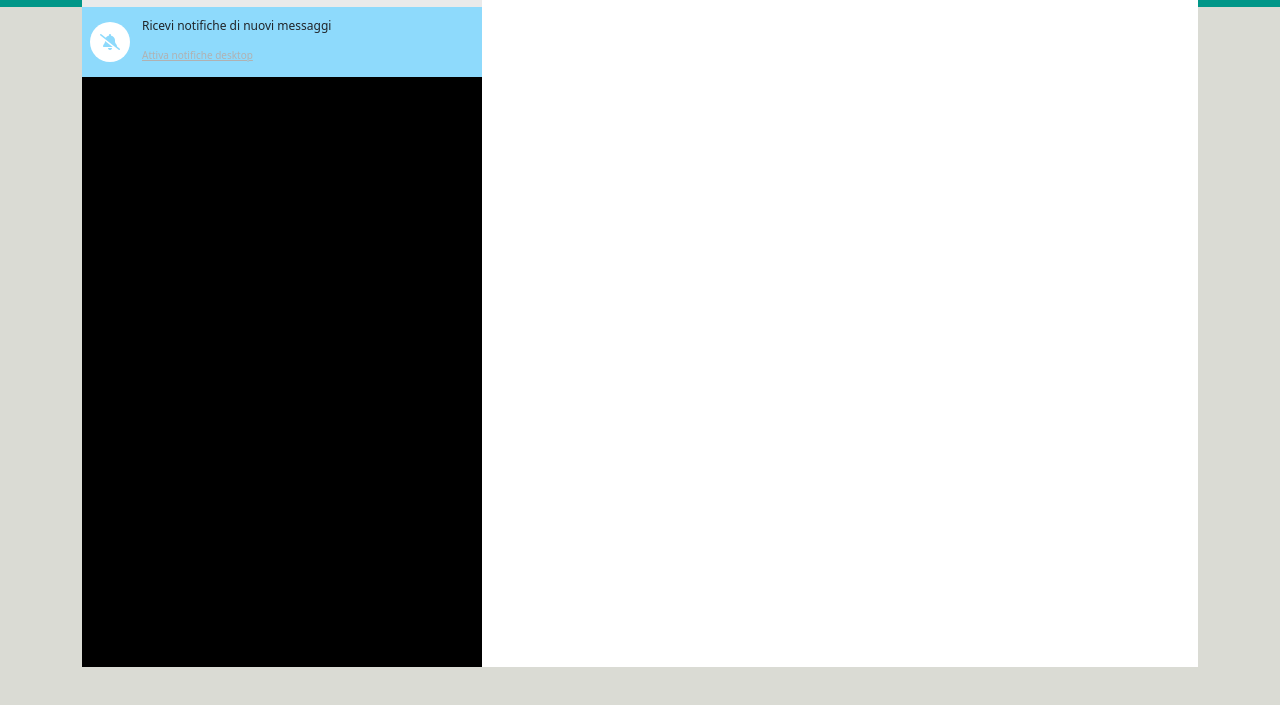
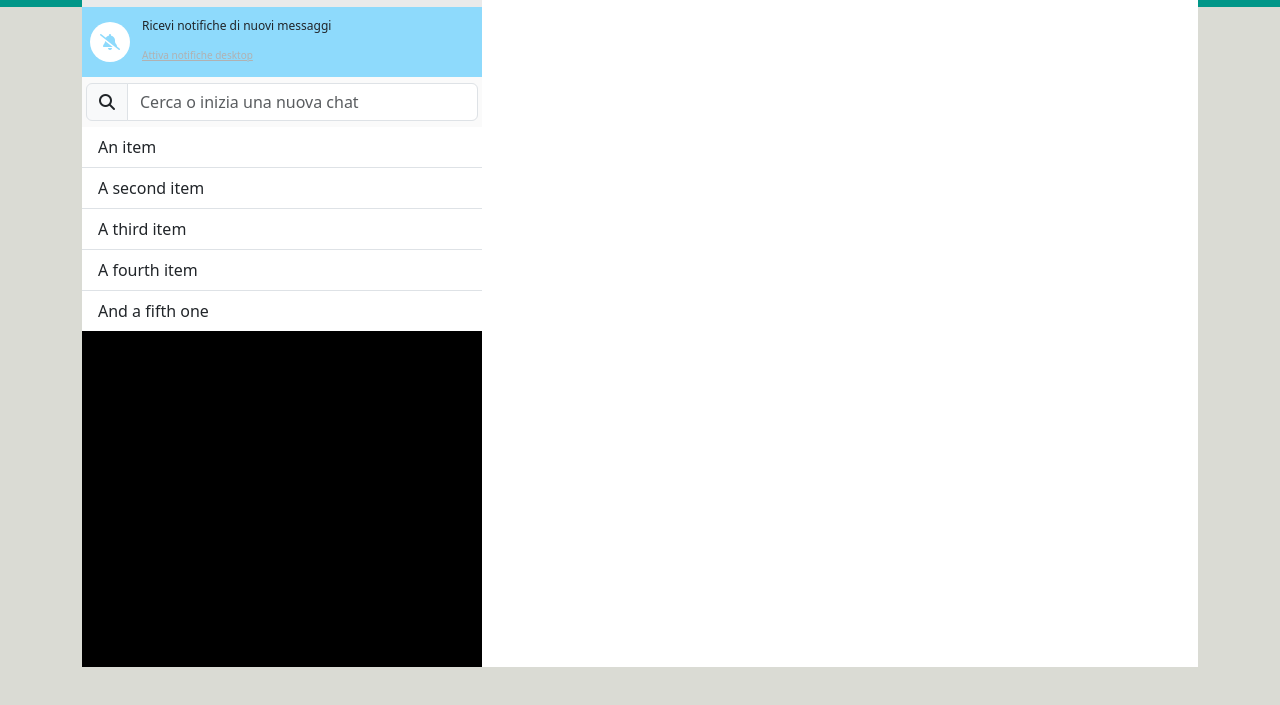
Before and after one commit to GLCVLL/vue-boolzapp, a plain HTML site: page index.html in a window 1280 px wide. Shown: the part 93-798 px from the top of the page. Drawn offline with nearby package versions, Linux system fonts and the light colour scheme.

Commit message:
added search bar

```diff
--- a/css/style.css
+++ b/css/style.css
@@ -62,3 +62,10 @@ main {
   font-size: 10px;
   color: #b1b1b1;
 }
+
+/* SIDEBAR LIST */
+
+.search-bar{
+  background-color: #fafafa;
+  height: 50px;
+}
--- a/index.html
+++ b/index.html
@@ -45,6 +45,24 @@
                         <a href="#">Attiva notifiche desktop</a>
                     </div>
                 </div>
+                <!-- SIDEBAR LIST -->
+                <div class="sidebar-list">
+                    <!-- SEARCH BAR -->
+                    <div class="search-bar d-flex align-items-center">
+                        <div class="input-group px-1">
+                            <span class="input-group-text" id="basic-addon1"><i class="fa-solid fa-magnifying-glass"></i></span>
+                            <input type="text" class="form-control" placeholder="Cerca o inizia una nuova chat" aria-label="Username" aria-describedby="basic-addon1">
+                        </div>
+                    </div>
+                    <!-- LIST -->
+                    <ul class="list-group list-group-flush">
+                        <li class="list-group-item">An item</li>
+                        <li class="list-group-item">A second item</li>
+                        <li class="list-group-item">A third item</li>
+                        <li class="list-group-item">A fourth item</li>
+                        <li class="list-group-item">And a fifth one</li>
+                    </ul>
+                </div>
             </div>
             <div class="main-elements"></div>
         </main>
```
